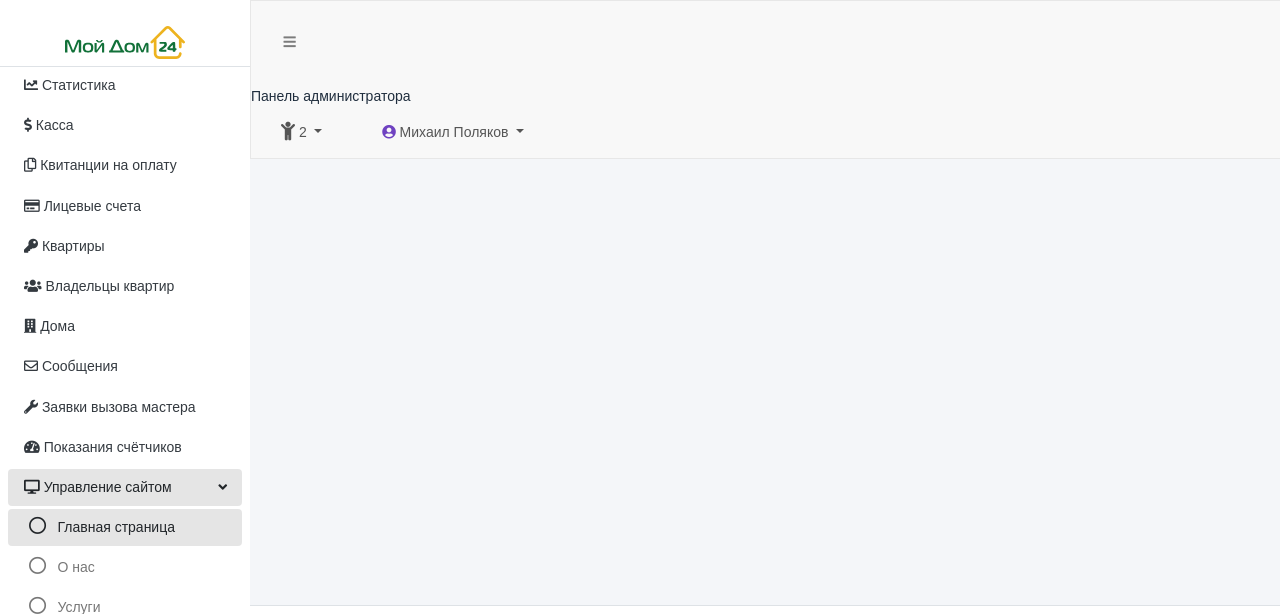
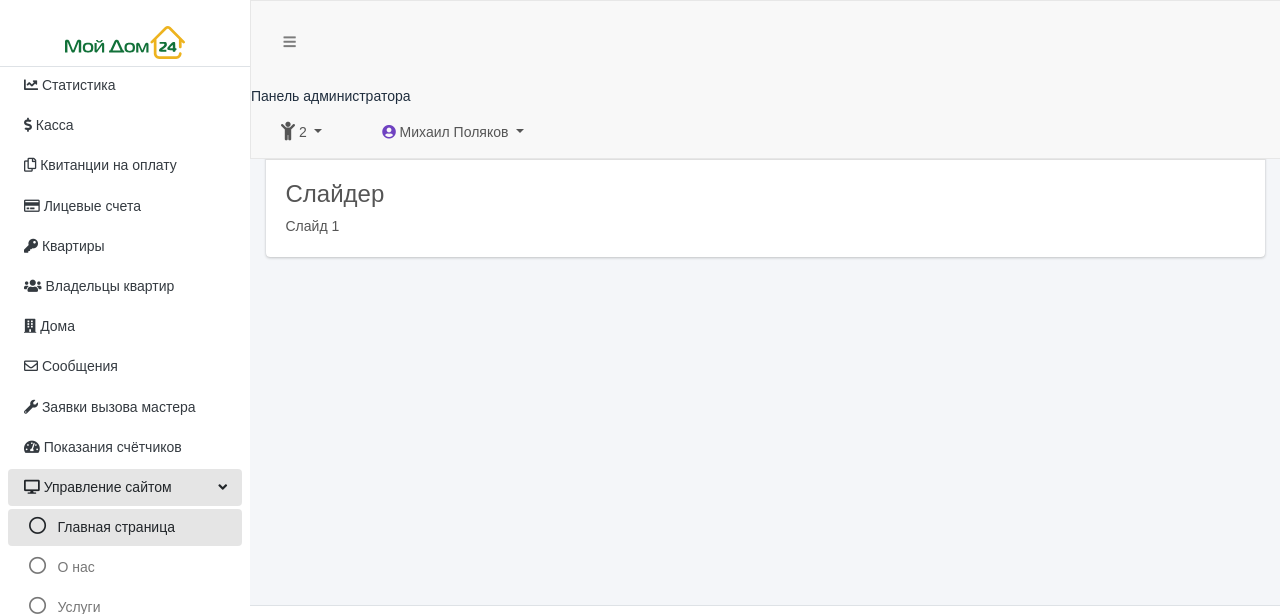
Before and after one commit to avadadevelopers/my-house-24-django, a Django app: page /admin/website/main-page in a window 1280 px wide. Shown: the top 614 px of the page. Run offline with Django 3.2, Linux system fonts and the light colour scheme; some libraries are stand-ins or nearby versions.

Commit message:
Admin. Website->Main-page

```diff
--- a/MyHome24/templates/admin/website/main-page.html
+++ b/MyHome24/templates/admin/website/main-page.html
@@ -11,4 +11,17 @@
     <li class="breadcrumb-item active">Редактирование страницы</li>
 {% endblock %}
 {% block main_content %}
+<section class="content panel-content">
+    <div class="container-fluid">
+        <div class="card card-secondary card-outline">
+            <div class="card-header">
+                <h3 class="card-title">Редактирование страницы "Главная"</h3>
+            </div> <!-- /.card-body -->
+            <div class="card-body">
+                <h3>Слайдер</h3>
+                Слайд 1
+            </div><!-- /.card-body -->
+        </div>
+    </div><!-- /.container-fluid -->
+</section>
 {% endblock %}
```
Also changed, not shown: MyHome24/apps/admin/forms.py (added), MyHome24/apps/cabinet/forms.py (added), 1 other file.
